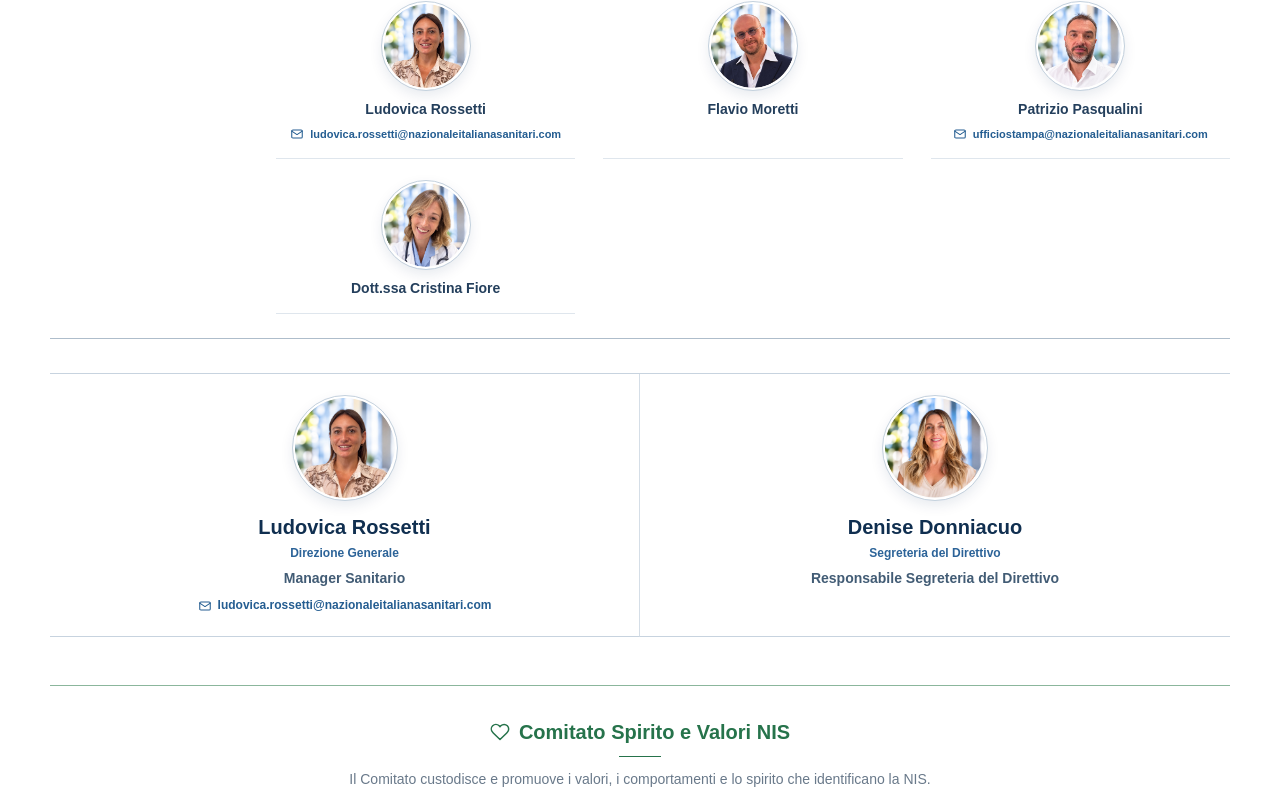
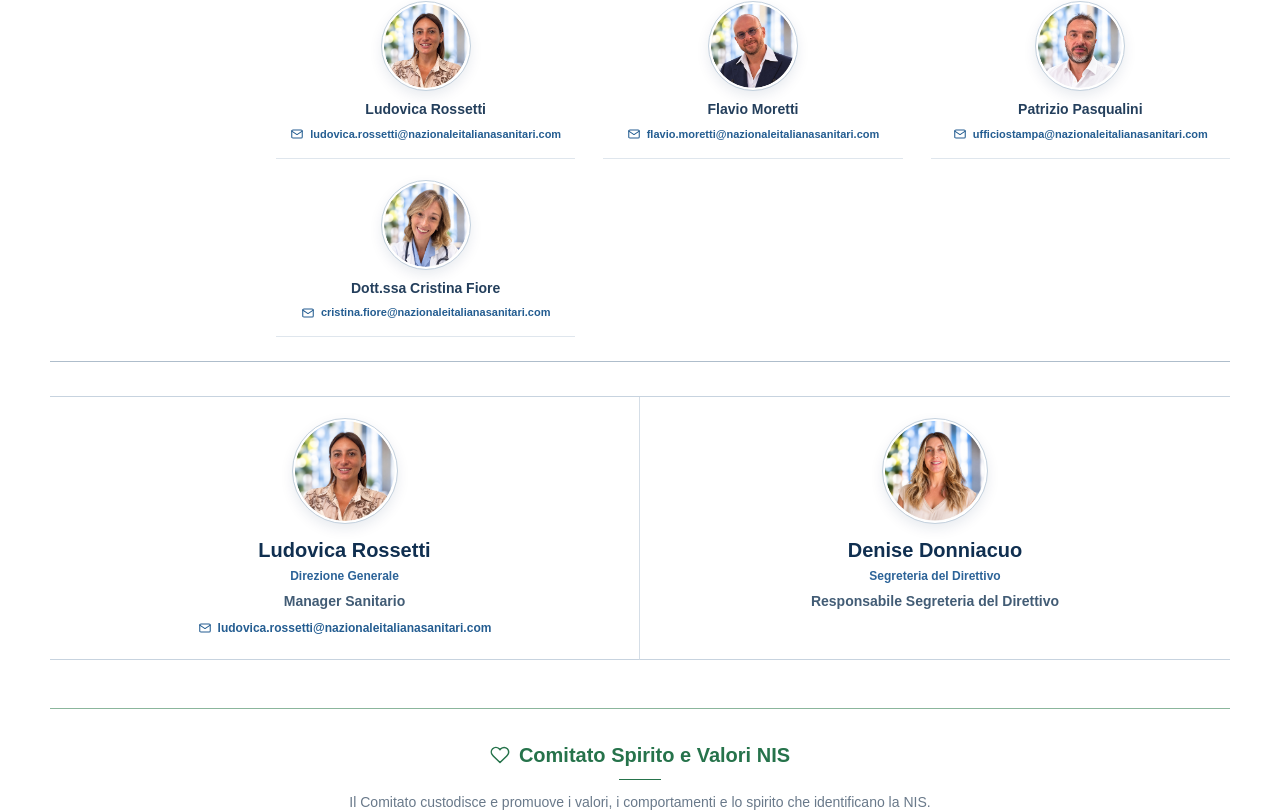
Before and after one commit to arciero10/nis-website, a Next.js app: page /organigramma in a window 1280 px wide. Shown: the part 1176-1988 px from the top of the page. Built offline with nearby package versions, Linux system fonts and the light colour scheme.

Commit message:
Aggiunge email mancanti al Consiglio Direttivo

```diff
--- a/app/organigramma/page.tsx
+++ b/app/organigramma/page.tsx
@@ -16,7 +16,9 @@ const personEmails:Record<string,string>={
   "Luca Cipriano":"luca.cipriano@nazionaleitalianasanitari.com",
   "Edoardo Marcucci":"edoardo.marcucci@nazionaleitalianasanitari.com",
   "Ludovica Rossetti":"ludovica.rossetti@nazionaleitalianasanitari.com",
+  "Flavio Moretti":"flavio.moretti@nazionaleitalianasanitari.com",
   "Patrizio Pasqualini":"ufficiostampa@nazionaleitalianasanitari.com",
+  "Dott.ssa Cristina Fiore":"cristina.fiore@nazionaleitalianasanitari.com",
 };
 
 const orgPhotos:Record<string,string>={
```
